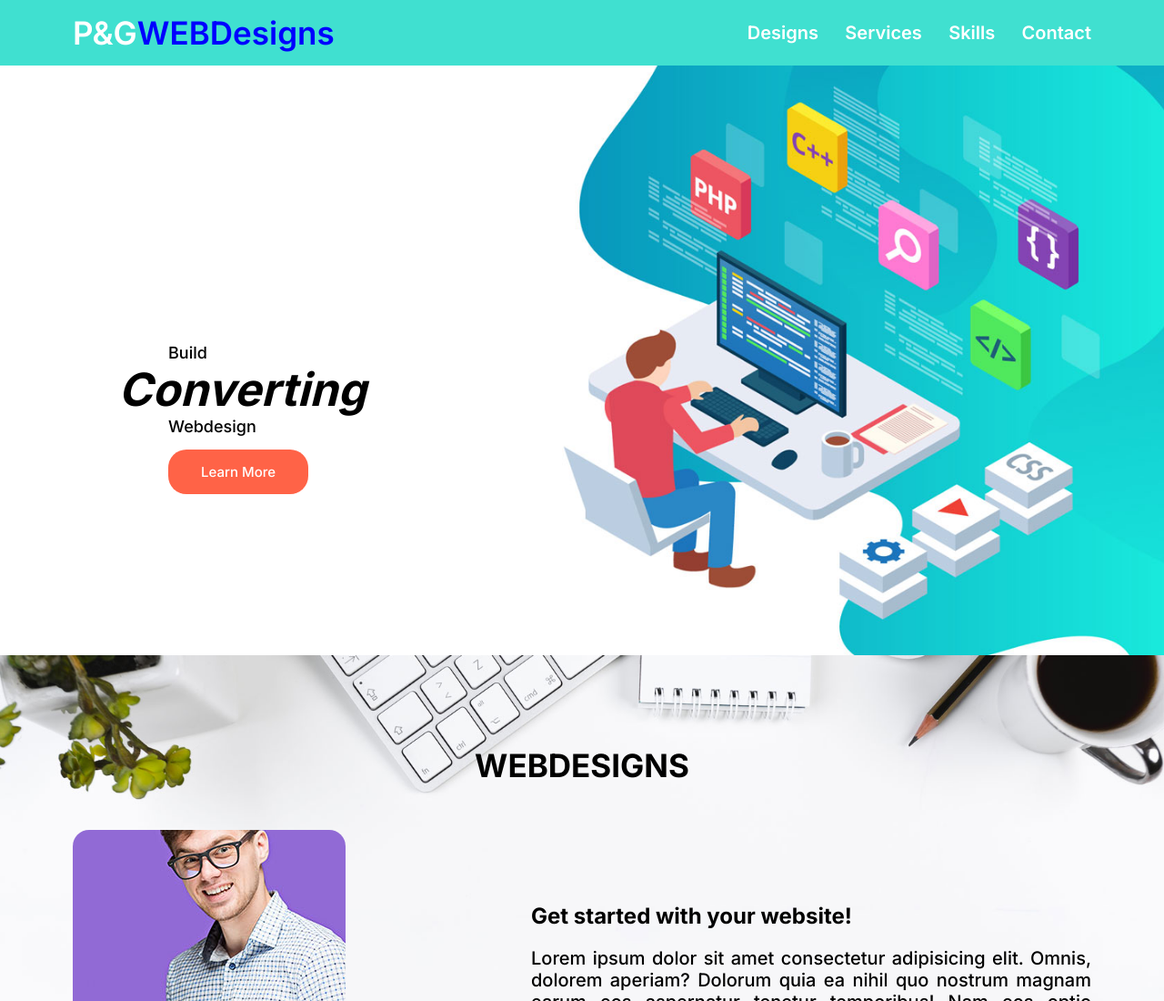
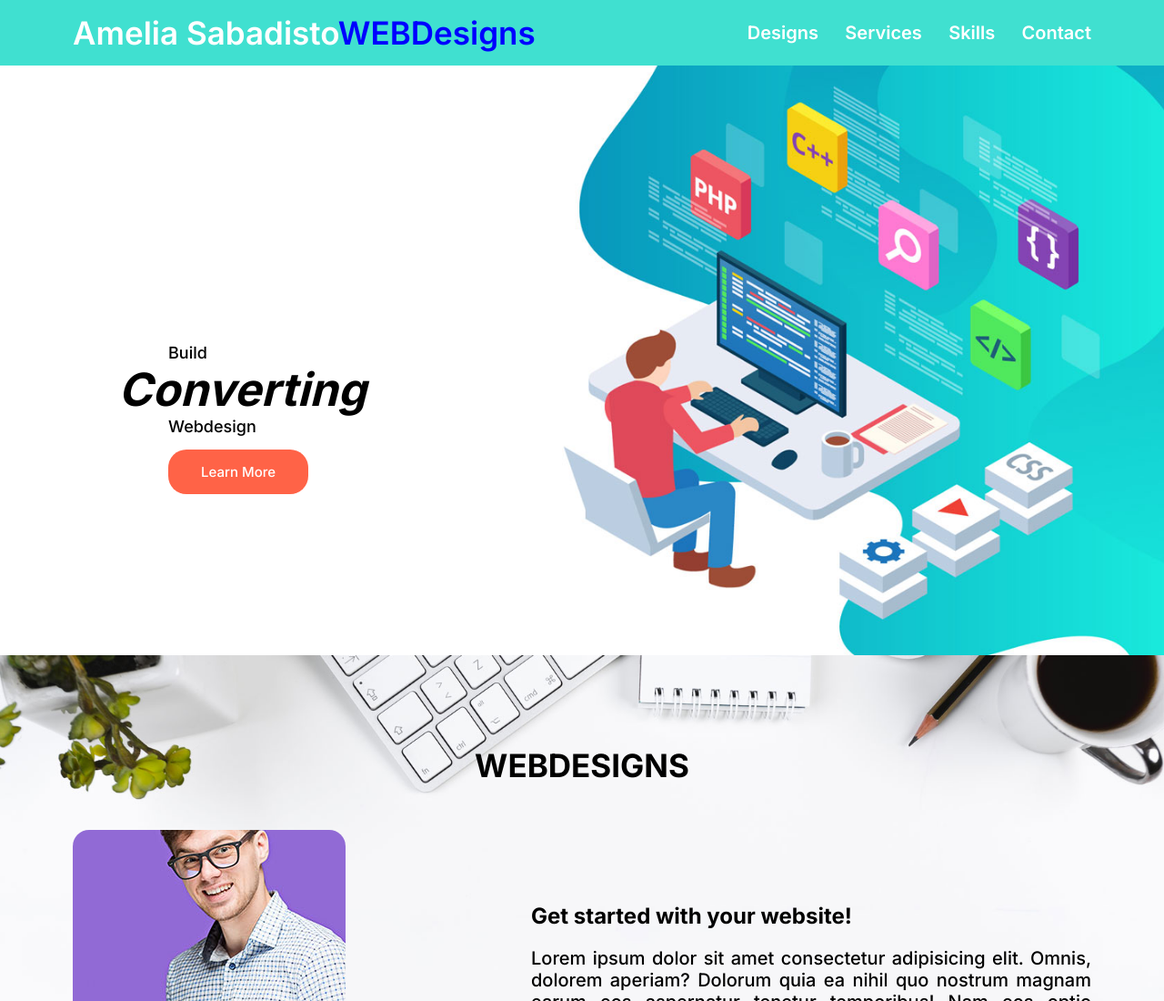
Before and after one commit to phil-gran/iamwebdev, a plain HTML site: page index.html in a window 1280 px wide. Shown: the top 1100 px of the page at 91% size. Drawn offline with Linux system fonts and the light colour scheme.

Commit message:
Update index.html

```diff
--- a/index.html
+++ b/index.html
@@ -16,7 +16,7 @@
 			<nav class="navbar">
 				<div class="max-width">
 					<div class="logo">
-						<a href="#">P&G<span>WEBDesigns</span></a>
+						<a href="#">Amelia Sabadisto<span>WEBDesigns</span></a>
 					</div>
 
 					<ul class="menu">
```
